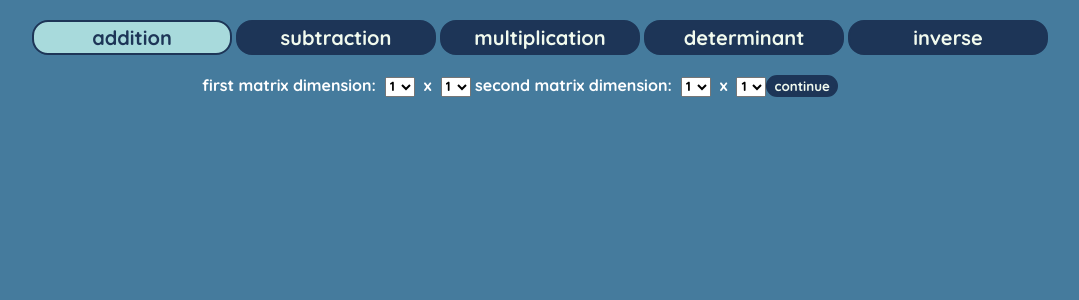
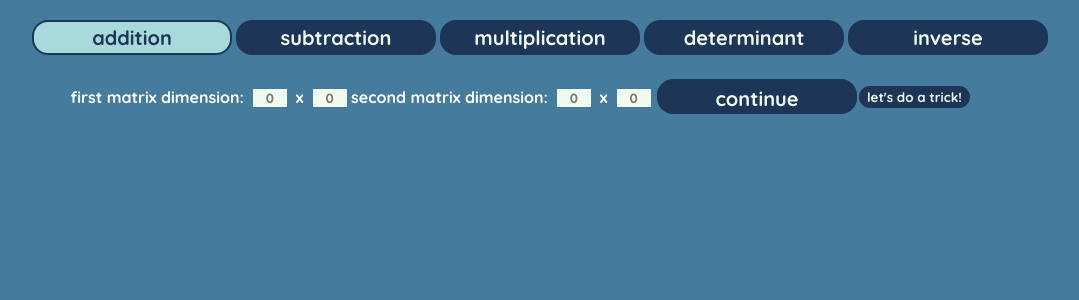
Before and after one commit to allen-tran/Matricks, a Flask app: page / in a window 1280 px wide. Shown: the part 82-382 px from the top of the page, without its empty margins (120-1199 px from the left). Run offline with Flask 2, Linux system fonts and the light colour scheme.

Commit message:
improvements

```diff
--- a/app/static/css/addition.css
+++ b/app/static/css/addition.css
@@ -151,3 +151,68 @@ input:hover {
   background-color: #a8dadc;
   color: #1d3557;
 }
+
+#dim,
+#dim2,
+#dim3,
+#dim4 {
+  max-width: 30px;
+  background: #f1faee;
+  border: none;
+  color: #1d3557;
+  border-radius: 0px;
+}
+
+.con {
+  padding: 5px;
+}
+
+/* .matrix {
+  display: flex;
+  justify-content: center;
+  align-items: center;
+} */
+
+/* div#myDynamicTable {
+  position: relative;
+}
+div#myDynamicTable::before,
+div#myDynamicTable::after {
+  content: "";
+  position: absolute;
+  top: 0;
+  border: 1px solid #000;
+  width: 6px;
+  height: 100%;
+}
+div#myDynamicTable::before {
+  left: -6px;
+  border-right: 0;
+}
+div#myDynamicTable::after {
+  right: -6px;
+  border-left: 0;
+} */
+
+div#myDynamicTable {
+  justify-content: center;
+  align-items: center;
+  display: flex;
+}
+table {
+  border-collapse: collapse;
+  border-color: #f1faee;
+}
+input::-webkit-outer-spin-button,
+input::-webkit-inner-spin-button {
+  -webkit-appearance: none;
+  margin: 0;
+}
+input {
+  text-align: center;
+}
+.trick {
+  justify-content: center;
+  align-items: center;
+  display: flex;
+}
--- a/app/templates/base.html
+++ b/app/templates/base.html
@@ -59,46 +59,117 @@
     </div>
   {%block action%}
     <form action="/add", method="POST">
-      <div>
-      <label form="mat1">first matrix dimension:&nbsp</label>
-        <select name="dim">
-          <option value="1">1</option>
-          <option value="2">2</option>
-          <option value="3">3</option>
-          <option value="4">4</option>
-        </select>
+      <div class = "firstform">
+      <label for="mat1">first matrix dimension:&nbsp</label>
+
+        <input type="number" id="dim" name="dim" required
+       minlength="1" min = "1" maxlength="3" placeholder = "0">
         &nbspx&nbsp
-        <select name="dim2">
-          <option value="1">1</option>
-          <option value="2">2</option>
-          <option value="3">3</option>
-          <option value="4">4</option>
-        </select>
+         <input type="number" id="dim2" name="dim2" required
+       minlength="1" min = "1" maxlength="3" placeholder = "0">
       </div>
         <br>
-        <div>
-      <label form="mat2">&nbspsecond matrix dimension:&nbsp</label>
-        <select name="dim3">
-          <option value="1">1</option>
-          <option value="2">2</option>
-          <option value="3">3</option>
-          <option value="4">4</option>
-        </select>
+        <div class = "secondform">
+      <label for="mat2">&nbspsecond matrix dimension:&nbsp</label>
+        <input type="number" id="dim3" name="dim3" required
+       minlength="1" min = "1" maxlength="3" size="1" placeholder = "0">
         &nbspx&nbsp
-        <select name="dim4">
-          <option value="1">1</option>
-          <option value="2">2</option>
-          <option value="3">3</option>
-          <option value="4">4</option>
-        </select>
+         <input type="number" id="dim4" name="dim4" required
+       minlength="1" min = "1" maxlength="3" size="1" placeholder = "0">
         </div>
         <br>
-      <input type="submit" value="continue">
+        &nbsp
+      <button class = "con" onclick="Javascript:addTable(document.getElementById('dim').value,document.getElementById('dim2').value); Javascript:addTable(document.getElementById('dim3').value,document.getElementById('dim4').value);">
+            continue
+        </button>
+        <div id="myDynamicTable">
+
+      </div>
+      <div id = "letsdoatrick">
+        <input type="submit" class = "trick" value="let's do a trick!" >
+      </div>
     </form>
+   {%endblock%}
 
-   {%endblock%}
-   <div class = "resultSum">
+
+   <div class = "matrix">
       {{res}}
     </div>
   </body>
 </html>
+
+<script>
+function hide() {
+  var x = document.getElementById("letsdoatrick");
+  if (x.style.display === "none") {
+    x.style.display = "block";
+  } else {
+    x.style.display = "none";
+  }
+}
+
+function addRow() {
+
+    var myName = document.getElementById("name");
+    var age = document.getElementById("age");
+    var table = document.getElementById("myTableData");
+
+    var rowCount = table.rows.length;
+    var row = table.insertRow(rowCount);
+
+    row.insertCell(0).innerHTML= '<input type="button" value = "Delete" onClick="Javacsript:deleteRow(this)">';
+    row.insertCell(1).innerHTML= myName.value;
+    row.insertCell(2).innerHTML= age.value;
+
+}
+
+function deleteRow(obj) {
+
+    var index = obj.parentNode.parentNode.rowIndex;
+    var table = document.getElementById("myTableData");
+    table.deleteRow(index);
+
+}
+function deleteTable(obj){
+  var index = obj.parentNode.parentNode.rowIndex;
+  var table = document.getElementById("myDynamicTable");
+  table.deleteTable(index);
+}
+function addTable(param1, param2) {
+
+    var myTableDiv = document.getElementById("myDynamicTable");
+
+    var table = document.createElement('TABLE');
+    table.border='1';
+    // var input = document.createElement("input");
+    var tableBody = document.createElement('TBODY');
+    table.appendChild(tableBody);
+
+    for (var i=0; i<param1; i++){
+       var tr = document.createElement('TR');
+       tableBody.appendChild(tr);
+
+       for (var j=0; j<param2; j++){
+           var td = document.createElement('TD');
+           td.width='10';
+           var input = document.createElement("input")
+           td.appendChild(input);
+           input.setAttribute('type', 'number');
+           input.setAttribute('id', `${i},${j}`);
+           input.style.width = "35px";
+           input.style.height = "35px";
+           input.style.borderRadius = "0";
+           tr.appendChild(td);
+           document.createTextNode("matrix 1")
+       }
+    }
+    myTableDiv.appendChild(table);
+
+}
+
+function load() {
+
+    console.log("Page load finished");
+
+}
+</script>
--- a/app/views.py
+++ b/app/views.py
@@ -39,7 +39,7 @@ def add():
 
     for i in range(u):
         for j in range(len(a[i])):
-            x = int(input("Enter element: "))
+            x = int(request.form['{i},{j}'.format(i=i, j=j)])
             a[i][j] = x
 
     j = int(request.form['dim3'])
@@ -50,9 +50,9 @@ def add():
 
     for i in range(v):
         for j in range(len(b[i])):
-            x = int(input("Enter element: "))
+            x = int(request.form['{i},{j}'.format(i=i, j=j)])
             b[i][j] = x
-    return render_template("addtion.html", res = np.add(a, b))
+    return render_template("addition.html", res = np.add(a, b))
 
 
 @views.route("/sub",methods = ['POST'])
```
Also changed, not shown: app/static/css/main.css (+9 -5 lines), app/static/css/inverse.css (line endings or trailing spaces).
